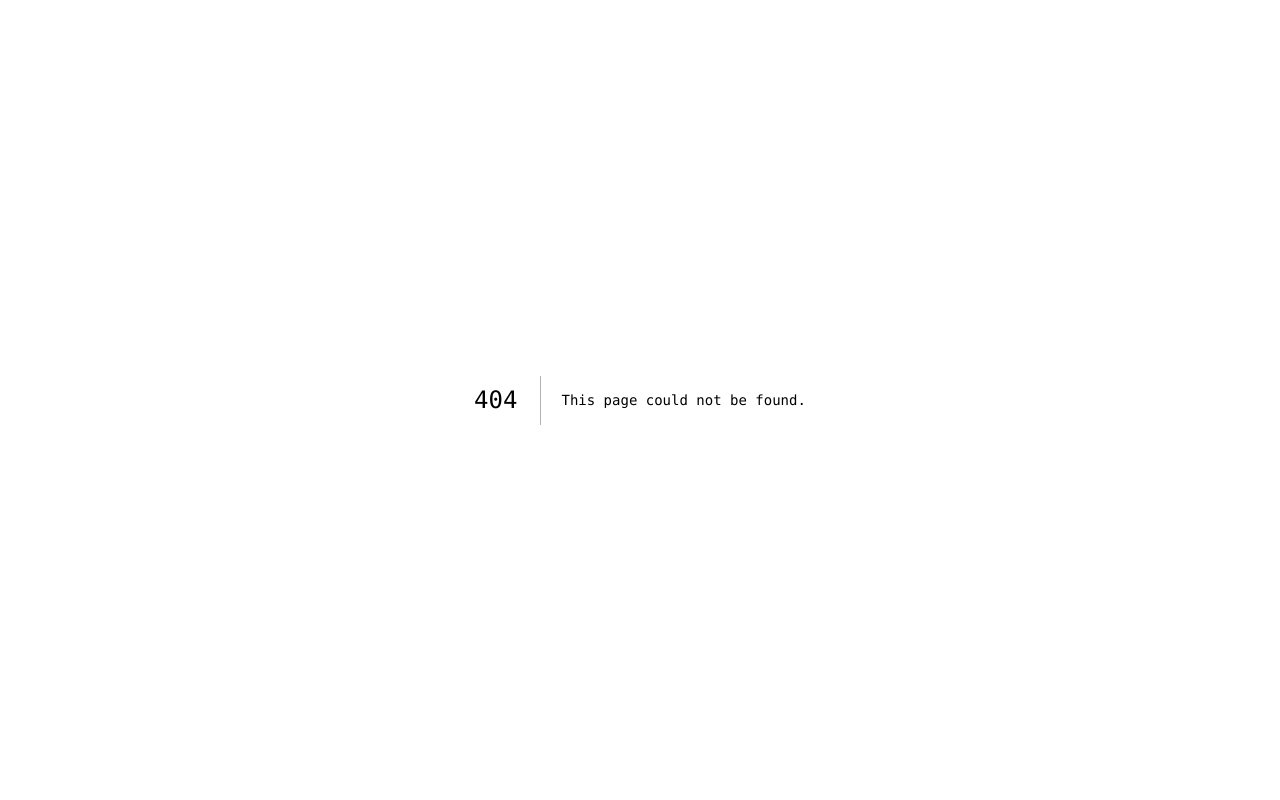
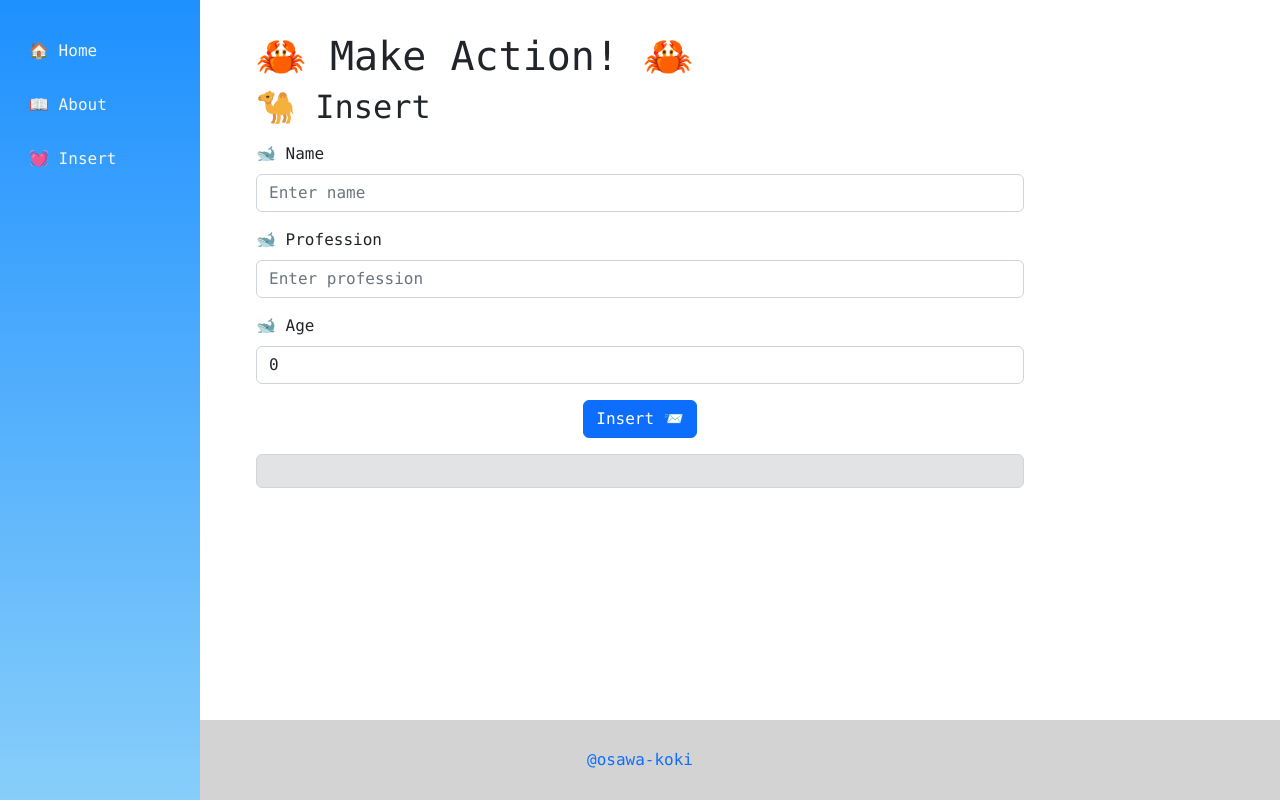
Before and after one commit to osawa-koki/az_func-cosmos_db, a Next.js app in the folder client/: page /insert in a window 1280 px wide. Before the commit this address had no page. Built offline with nearby package versions, Linux system fonts and the light colour scheme.

Commit message:
Insertページ雛形。

```diff
--- a/client/pages.ts
+++ b/client/pages.ts
@@ -11,8 +11,8 @@ const pages = [
   },
   {
     emoji: '💓',
-    path: '/contact/',
-    name: 'Contact',
+    path: '/insert/',
+    name: 'Insert',
   },
 ];
 
--- a/client/pages/_app.tsx
+++ b/client/pages/_app.tsx
@@ -1,6 +1,5 @@
 import React from 'react';
 import { AppProps } from 'next/app';
-import { useState } from 'react';
 
 import 'bootstrap/dist/css/bootstrap.min.css';
 
@@ -9,21 +8,12 @@ import '../styles/menu.scss';
 
 import '../styles/index.scss';
 import '../styles/about.scss';
-import '../styles/contact.scss';
 
 import Head from 'next/head';
 
 import setting from '../setting';
-import { DataContext } from '../src/DataContext';
-import SharedData from '../src/SharedData';
 
 export default function MyApp({ Component, pageProps }: AppProps) {
-
-  const [sharedData, setSharedData] = useState<SharedData>({
-    username: '',
-    email: 'osawa-koki@example.com',
-  });
-
   return (
     <>
       <Head>
@@ -32,9 +22,7 @@ export default function MyApp({ Component, pageProps }: AppProps) {
         <meta name="viewport" content="initial-scale=1.0, width=device-width" />
         <link rel="icon" type="image/png" href={`${setting.basePath}/favicon.ico`} />
       </Head>
-      <DataContext.Provider value={{sharedData, setSharedData}}>
-        <Component {...pageProps} />
-      </DataContext.Provider>
+      <Component {...pageProps} />
     </>
   );
 };
--- /dev/null
+++ b/client/pages/insert.tsx
@@ -0,0 +1,62 @@
+import React from "react";
+
+import { Button, Alert, Form } from 'react-bootstrap';
+import Layout from "../components/Layout";
+import setting from "../setting";
+
+export default function InsertPage() {
+
+  const [name, setName] = React.useState<string>('');
+  const [profession, setProfession] = React.useState<string>('');
+  const [age, setAge] = React.useState<number>(0);
+  const [state, setState] = React.useState<['success' | 'danger' | 'info' | 'secondary', string]>(['secondary', '']);
+
+  const Send = async () => {
+    setState(['info', 'Sending...']);
+    await new Promise((resolve) => setTimeout(resolve, setting.smallWaitingTime));
+    const res = await fetch(`${setting.apiPath}/Insert`, {
+      method: 'POST',
+      headers: {
+        'Content-Type': 'application/json'
+      },
+      body: JSON.stringify({
+        name: name,
+        profession: profession,
+        age: age
+      })
+    });
+    const json = await res.json();
+    if (json.result) {
+      setState(['success', 'Insert success!']);
+    } else {
+      setState(['danger', 'Insert failed...']);
+    }
+    await new Promise((resolve) => setTimeout(resolve, setting.waitingTime));
+    setState(['secondary', '']);
+  };
+
+  return (
+    <Layout>
+      <div id="Contact">
+        <h1>🦀 Make Action! 🦀</h1>
+        <h2>🐪 Insert</h2>
+        <Form>
+          <Form.Group className="mt-3">
+            <Form.Label>🐋 Name</Form.Label>
+            <Form.Control type="text" placeholder="Enter name" value={name} onInput={(e) => {setName(e.currentTarget.value)}} />
+          </Form.Group>
+          <Form.Group className="mt-3">
+            <Form.Label>🐋 Profession</Form.Label>
+            <Form.Control type="text" placeholder="Enter profession" value={profession} onInput={(e) => {setProfession(e.currentTarget.value)}} />
+          </Form.Group>
+          <Form.Group className="mt-3">
+            <Form.Label>🐋 Age</Form.Label>
+            <Form.Control type="number" min={0} max={100} placeholder="Enter age" value={age} onInput={(e) => {setAge(parseInt(e.currentTarget.value))}} />
+          </Form.Group>
+          <Button variant="primary" className="d-block mx-auto mt-3" onClick={Send}>Insert 📨</Button>
+        </Form>
+        <Alert variant={state[0]} className="mt-3">{state[1]}</Alert>
+      </div>
+    </Layout>
+  );
+};
--- a/client/setting.ts
+++ b/client/setting.ts
@@ -6,6 +6,8 @@ const setting = {
   basePath: Env.basePath,
   apiPath: isProd ? '' : 'http://localhost:8000',
   title: '🐙 Az Func × Cosmos DB 🐙',
+  smallWaitingTime: 100,
+  waitingTime: 1000,
 };
 
 export default setting;
--- a/client/src/DataContext.tsx
+++ /dev/null
@@ -1,7 +0,0 @@
-import React, { createContext } from 'react';
-import SharedData from './SharedData';
-export const DataContext = createContext({} as {
-    sharedData: SharedData,
-    setSharedData: React.Dispatch<React.SetStateAction<SharedData>>
-  }
-);
--- a/client/src/SharedData.ts
+++ /dev/null
@@ -1,6 +0,0 @@
-type SharedData = {
-  username: string;
-  email: string;
-};
-
-export default SharedData;
```
Also changed, not shown: client/pages/contact.tsx (deleted, +0 -46 lines), client/styles/contact.scss (deleted).
